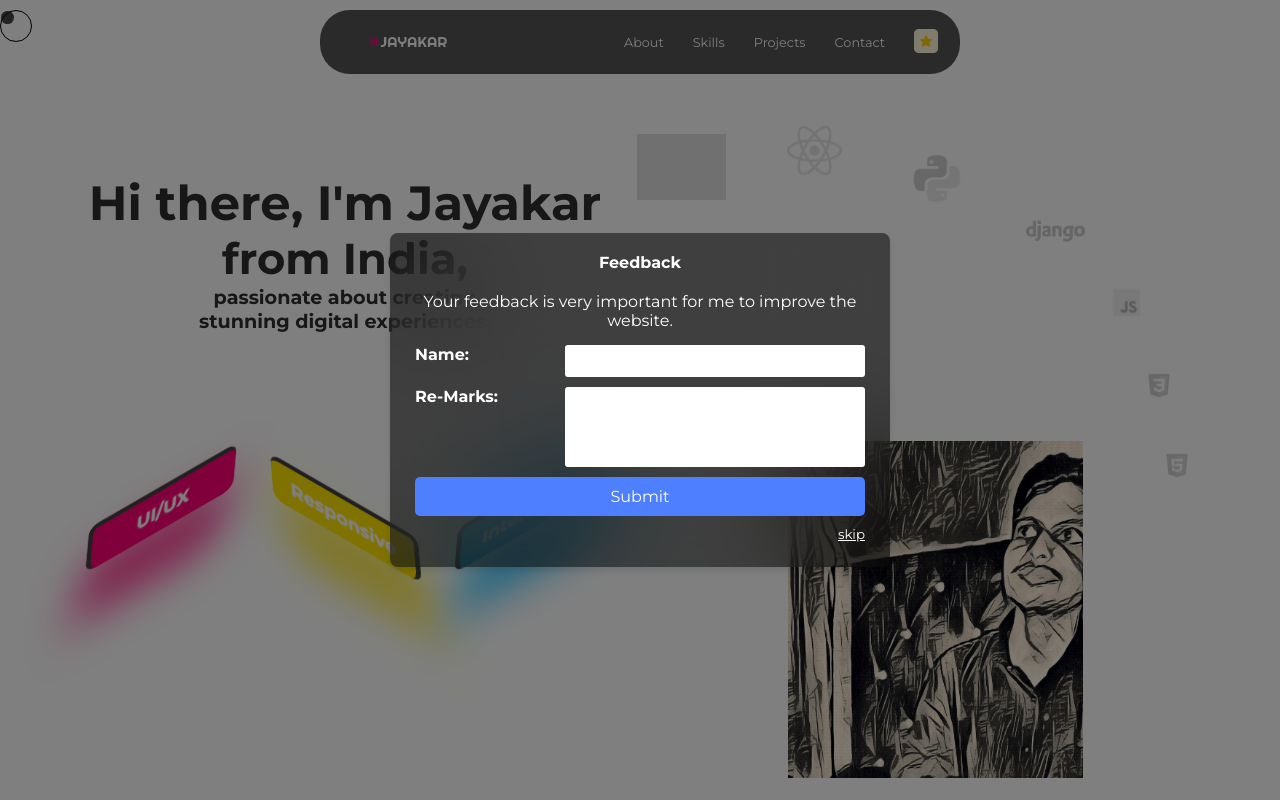
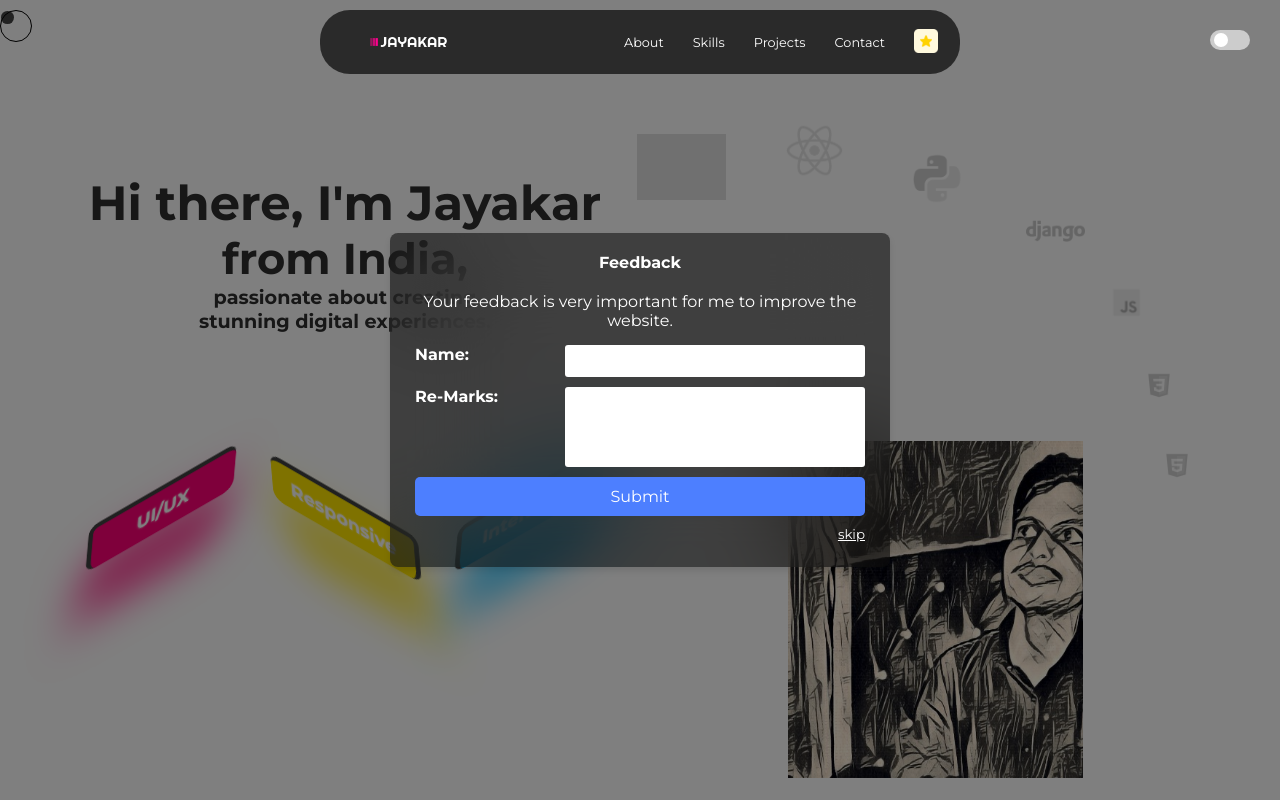
Before and after one commit to JayakarAddepalli/Portfolio_react, a React (Create React App) app: page / in a window 1280 px wide. Shown: the top 800 px of the page. Built offline with nearby package versions, Linux system fonts and the light colour scheme; no server answers; grey boxes are pictures that could not be loaded.

Commit message:
Dark is added

```diff
--- a/src/components/About.js
+++ b/src/components/About.js
@@ -4,7 +4,7 @@ function AboutSec(props){
     return(
         <>
             <div className="aboutSection" id='about' ref={props.aboutRef}>
-                <p>I am <b>Addepalli Jayakar</b>, a proactive and detail-oriented software developer with a strong foundation in technology and a passion for crafting innovative solutions. I had the privilege of working as a <b>Frontend Developer Intern</b> for four months at <b>ZestIOT Technologies</b>, Hyderabad. This experience allowed me to hone my skills in developing user-friendly interfaces while collaborating with a dynamic team to deliver impactful and high-quality projects.</p><br></br>
+                <p>I am <b>Addepalli Jayakar</b>, a proactive and detail-oriented software enthusiast with a strong foundation in technology and a passion for crafting innovative solutions. I had the privilege of working as a <b>Frontend Developer Intern</b> for four months at <b>ZestIOT Technologies</b>, Hyderabad. This experience allowed me to hone my skills in developing user-friendly interfaces while collaborating with a dynamic team to deliver impactful and high-quality projects.</p><br></br>
                 <p>I hold a <b>Bachelor's degree in Electronics and Communication Engineering (ECE) from JNTUK</b> and have cultivated extensive hands-on experience in both frontend and backend development. My technical expertise spans <b style={{color:'orange'}}>HTML5</b>, <b style={{color:'blue'}}>CSS3</b>, <b style={{color:'goldenrod'}}>JavaScript</b>, and frameworks such as <b style={{color:'skyblue'}}>React</b> and <b style={{color:'pink'}}>Angular</b> for frontend development. On the backend, I am proficient in <b style={{color:'yellowgreen'}}>Python</b>, <b style={{color:'green'}}>Django</b>, <b style={{color:'purple'}}>SQL</b>,  <b style={{color:'orangered'}}>RabbitMQ</b> and <b style={{color:'red'}}>Redis</b>, enabling me to deliver robust, scalable, and secure applications. My workflow is supported by practical knowledge of version control tools like <b style={{color:'orange'}}>Git</b> and <b style={{color:'blue'}}>GitHub</b>, along with development environments such as <b style={{color:'blue'}}>VS Code</b> and <b style={{color:'yellowgreen'}}>PyCharm</b>.</p><br></br>
                 <p>Throughout my journey, I have worked on diverse projects, including <b>automatic plant irrigation systems</b> and <b>e-commerce platforms</b>, which have enhanced my skills in user-centric design, collaboration, and problem-solving. These projects have also strengthened my ability to integrate performance-optimized and secure features into applications.</p><br></br>
                 <p>I am deeply committed to continuous learning and professional growth. Recently, I have enhanced my technical repertoire through certifications in <b>Python Full Stack Course</b>, <b>JavaScript Programming</b> and <b>React JS Basics</b>. My achievements, such as a commendable <b>performance in the TCS National Qualifier Test</b>, reflect my dedication to excellence and readiness to tackle new challenges in software development.</p><br></br>
--- a/src/components/Home.css
+++ b/src/components/Home.css
@@ -2,15 +2,102 @@
 @import url(./medium.css);
 @import url(./smlMediam.css);
 
+:root{
+    --nav-background-color:rgba(0, 0, 0, 0.667);
+    --nav-text-color:rgb(255, 255, 255);
+    --background-color:rgb(255, 255, 255);
+    --color:rgb(0, 0, 0);
+    --text-color:rgb(46, 46, 46);
+    --border-color: black;
+    --card-background-color: rgba(238, 238, 238, 0);
+    --contact-background: rgba(241, 241, 241, 0.623);
+    --contact-text-color: rgba(0, 0, 0, 0.623);
+}
+
+[data-theme="dark"]{
+    --nav-background-color:rgba(255, 255, 255, 0.667);
+    --nav-text-color:rgb(29, 29, 29);
+    --background-color:rgb(3, 0, 29);
+    --color:rgb(255, 255, 255);
+    --text-color:rgb(209, 209, 209);
+    --border-color: white;
+    --card-background-color: rgba(73, 73, 73, 0.414);
+    --contact-background: rgb(3, 0, 29, 0.623);
+    --contact-text-color: rgba(241, 241, 241, 0.623);
+}
+
 header{
     max-width: 100%;
     height: 8vh;
-    background-color: rgba(0, 0, 0, 0);
+    background-color:transparent;
     position: sticky;
     top: 10px;
     left: 0px;
     right: 0px;
+    z-index: 1000 !important;
 }
+
+.switch {
+    position: fixed;
+    top: 30px;
+    right: 30px;
+    display: inline-block;
+    width: 40px;
+    height: 20px;
+  }
+
+  .switch input {
+    opacity: 0;
+    width: 0;
+    height: 0;
+  }
+
+  .slider {
+    position: absolute;
+    cursor: pointer;
+    top: 0;
+    left: 0;
+    right: 0;
+    bottom: 0;
+    background-color: #ccc;
+    -webkit-transition: .4s;
+    transition: .4s;
+  }
+
+  .slider:before {
+    position: absolute;
+    content: "";
+    height: 14px;
+    width: 14px;
+    left: 4px;
+    bottom: 3px;
+    background-color: white;
+    -webkit-transition: .4s;
+    transition: .4s;
+  }
+
+  input:checked + .slider {
+    background-color: #2196F3;
+  }
+
+  input:focus + .slider {
+    box-shadow: 0 0 1px #2196F3;
+  }
+
+  input:checked + .slider:before {
+    -webkit-transform: translateX(18px);
+    -ms-transform: translateX(18px);
+    transform: translateX(18px);
+  }
+
+  /* Rounded sliders */
+  .slider.round {
+    border-radius: 34px;
+  }
+
+  .slider.round:before {
+    border-radius: 50%;
+  }
 
 nav{
     width: 50%;
@@ -18,7 +105,8 @@ nav{
     display: flex;
     justify-content: space-evenly;
     align-items: center;
-    background-color: rgba(0, 0, 0, 0.667);
+    background-color: var(--nav-background-color);
+    color:var(--nav-text-color);
     backdrop-filter: blur(5px);
     position: sticky;
     top: 10px;
@@ -191,7 +279,6 @@ nav a:nth-child(6){
     align-items: center;
     max-width: 100%;
     height: auto;
-    /* background-color: aqua; */
     padding: 0px 50px;
 }
 
@@ -205,7 +292,8 @@ nav a:nth-child(6){
     align-items: center;
     padding-top: 100px;
     font-size: 3rem;
-    color: rgb(46, 46, 46);
+    color: var(--text-color);
+    z-index: 1 !important;
 }
 
 
@@ -215,6 +303,7 @@ nav a:nth-child(6){
     z-index: -1;
     position: absolute;
     bottom: 12vh;
+    z-index: 1000 !important;
 }
 
 .leftHeroSec>div>h1{
@@ -306,6 +395,7 @@ nav a:nth-child(6){
     padding: 150px 100px;
     text-align: justify;
     line-height: 100%;
+    color: var(--text-color);
 }
 
 .skillsSec{
@@ -315,6 +405,7 @@ nav a:nth-child(6){
     padding: 0px 50px;
     z-index: -1;
     font-size: 1.8rem;
+    color: var(--text-color);
 }
 
 .aboutSection>p{
@@ -380,6 +471,7 @@ nav a:nth-child(6){
     row-gap: 1rem;
     column-gap: 1rem;
     padding: 50px;
+    color: var(--text-color);
 }
 
 .projectContainers{
@@ -388,12 +480,13 @@ nav a:nth-child(6){
     border: none;
     font-size: 1rem;
     border-radius: 5px;
-    box-shadow: 0px 0px 1px black;
+    box-shadow: 0px 0px 1px var(--border-color);
     padding: 0.5rem;
+    background-color: var(--card-background-color);
 }
 
 .projectContainers:hover{
-    box-shadow: 0px 0px 1.9px black;
+    box-shadow: 0px 0px 1.9px var(--border-color);
     transition: all 0.3s;
 }
 
@@ -450,7 +543,7 @@ nav a:nth-child(6){
 .ContactSec{
     max-width: 100%;
     height: 15vh;
-    background-color: rgba(241, 241, 241, 0.623);
+    background-color: var(--contact-background);
     padding:0px 50px;
     display:flex;
     flex-direction: row;
@@ -460,7 +553,7 @@ nav a:nth-child(6){
     font-size: 1rem;
 }
 
-.ContactSec>div>a, .ContactSec>div img{
+.ContactSec>div img{
     max-width: 8%;
     max-height: 8%;
     margin-right: 10px;
@@ -468,6 +561,7 @@ nav a:nth-child(6){
 
 .ContactSec>p{
     font-size: 1em;
+    color:var(--contact-text-color);
 }
 
 .ContactSec a{
@@ -491,6 +585,12 @@ nav a:nth-child(6){
     color: white;
     box-shadow: 0px 0px 10px rgb(0, 183, 255);
     transition: all 1s;
+}
+
+.ContactSec>div~div>a>img{
+    border-radius: 50%;
+    background-color: white;
+    box-shadow: 0 0 10px white;
 }
 
 .HomeComponent, .HomeComponent>a{
--- a/src/components/Home.js
+++ b/src/components/Home.js
@@ -12,6 +12,23 @@ function Header(props){
     const outerMouse = useRef(null);
     const navRef = useRef(null);
     const menuRef = useRef(null);
+
+    const [theme, setTheme] = useState("light");
+
+    const onToggle = (event)=>{
+        if(event.target.checked){
+            setTheme('dark')
+        }
+        else{
+            setTheme('light')
+        }
+    }
+
+    useEffect(()=>{
+        document.documentElement.setAttribute('data-theme', theme)
+        localStorage.setItem('theme', theme)
+    }, [theme])
+
 
     const handleMove = (e)=>{
         outerMouse.current.style.top = e.clientY+'px'
@@ -102,6 +119,10 @@ function Header(props){
                         <img src={menu} alt='Menu'></img>
                     </span>
                 </nav>
+                <label className='switch'>
+                    <input type='checkbox' name='toggleTheme' onClick={onToggle}></input>
+                    <span className='slider round'></span>
+                </label>
                 <div id='mousePointer' ref={outerMouse}>
                     <div id='innerPointer' style={props.innerMouse?{transform:'scale(1.5,1.5)', transition:'all 1s'}:{transform:'scale(1,1)', transition:'all 1s'}}></div>
                 </div>
--- a/src/components/medium.css
+++ b/src/components/medium.css
@@ -7,6 +7,19 @@ body:hover #mousePointer{
 nav{
     justify-content: space-between !important;
 }
+
+.switch {
+    top: 22px !important;
+    right: 65px !important;
+    width: 35px !important;
+    height: 15px !important;
+  }
+
+  .slider:before {
+    height: 10px !important;
+    width: 10px !important;
+    bottom: 2.5px !important;
+  }
 
 
 header, nav{
@@ -322,8 +335,8 @@ nav a{
     }
 
     .ContactSec>div>a, .ContactSec>div img{
-        max-width: 10% !important;
-        max-height: 10% !important;
+        max-width: 12% !important;
+        max-height: 12% !important;
     }
 }
 
@@ -414,7 +427,13 @@ nav a{
     }
 
     .ContactSec a{
-        font-size: 0.8em !important;
+        font-size: 0.7em !important;
+    }
+
+    .ContactSec>div>a, .ContactSec>div img{
+        max-width: 15% !important;
+        max-height: 15% !important;
+        margin-right: 5px !important;
     }
 
 }
@@ -545,8 +564,8 @@ nav a{
     }
 
     .ContactSec>div img{
-        max-width: 50% !important;
-        max-height: 50% !important;
+        max-width: 30% !important;
+        max-height: 30% !important;
     }
 }
 
--- a/src/index.css
+++ b/src/index.css
@@ -1,3 +1,5 @@
+@import url('./components/Home.css');
+
 *{
   box-sizing: border-box;
   margin: 0px;
@@ -17,6 +19,7 @@ body {
   -webkit-font-smoothing: antialiased;
   -moz-osx-font-smoothing: grayscale;
   overflow-x: hidden;
+  background-color: var(--background-color);
 }
 
 body:hover #mousePointer{
```
